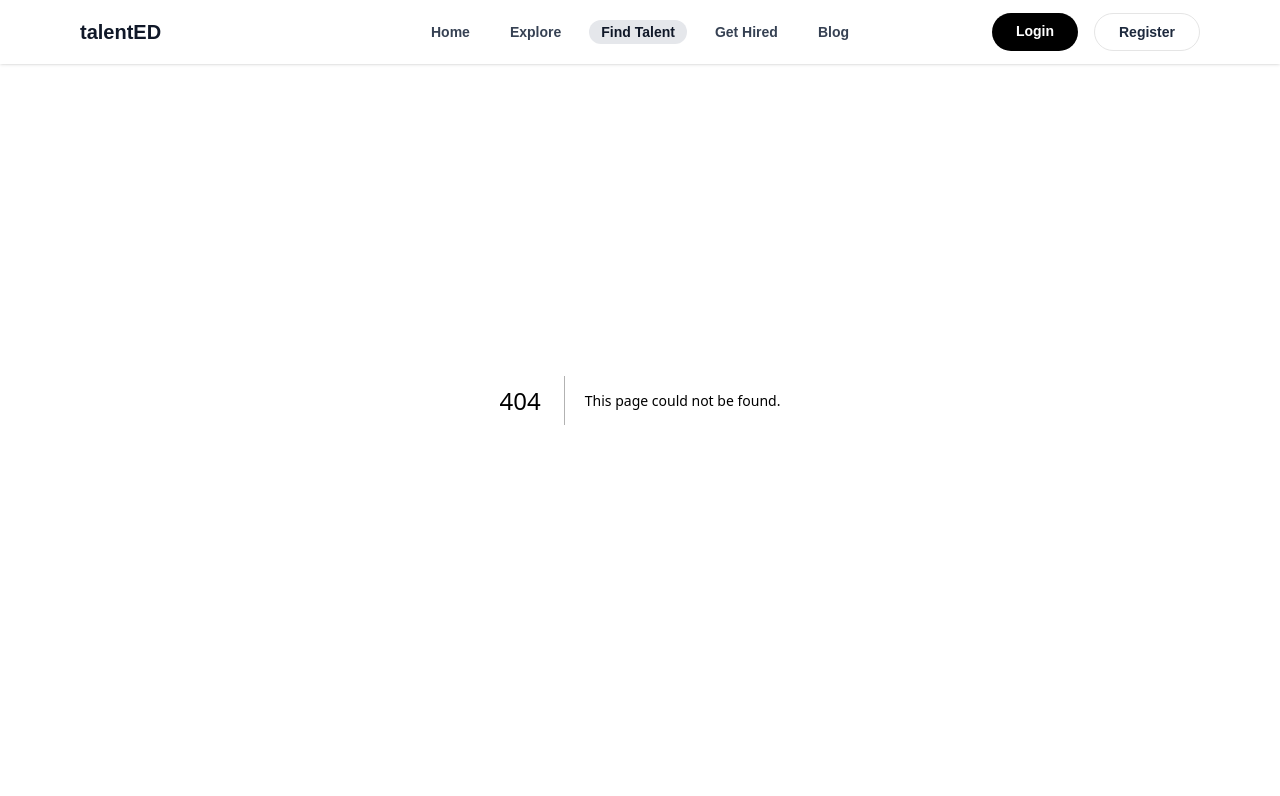
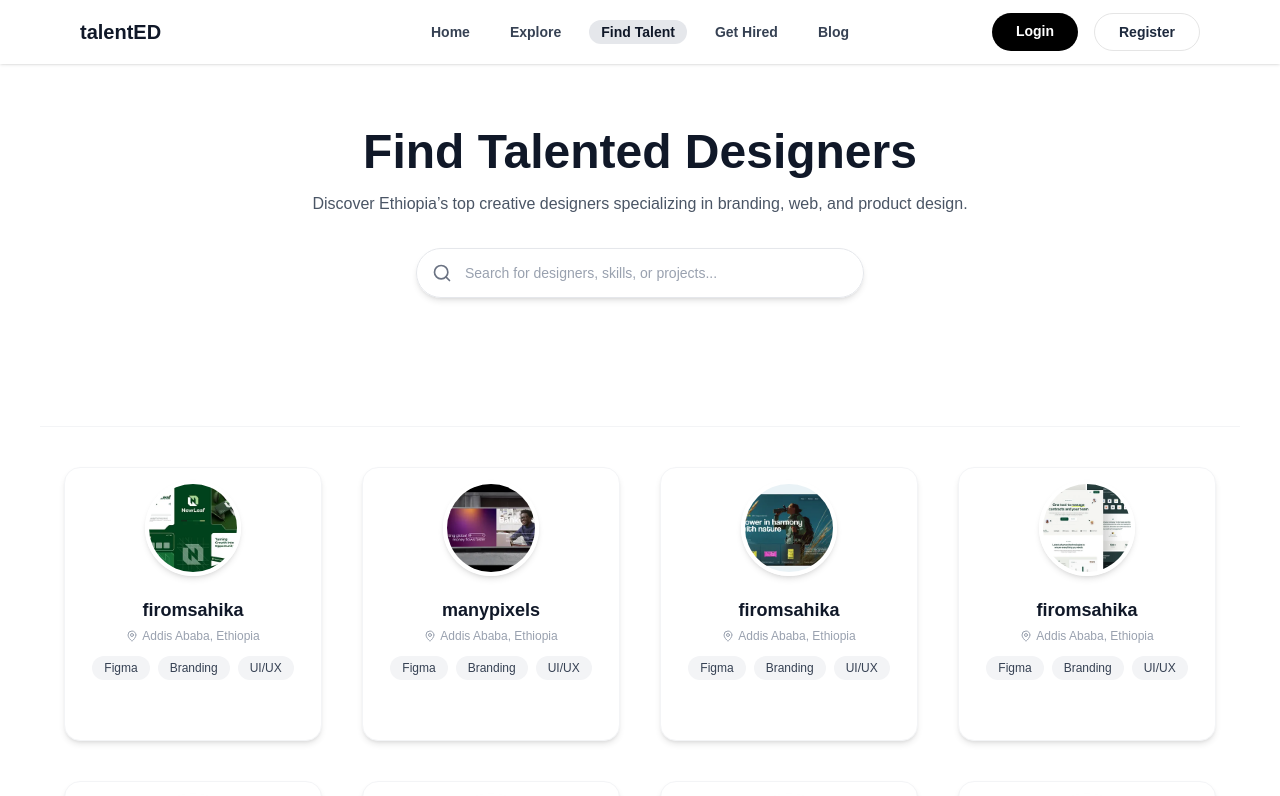
Before and after one commit to firomsahika/QaaliiDesigns, a Next.js app in the folder client/: page /find-talent in a window 1280 px wide. Before the commit this address had no page. Shown: the top 796 px of the page. Built offline with nearby package versions, Linux system fonts and the light colour scheme; a web font is replaced by a local one.

Commit message:
added:find-talent page

```diff
--- a/client/src/app/explore/components/ExploreIntro.tsx
+++ b/client/src/app/explore/components/ExploreIntro.tsx
@@ -49,7 +49,7 @@ export default function ExploreIntro() {
           initial={{ opacity: 0, y: 10 }}
           animate={{ opacity: 1, y: 0 }}
           transition={{ delay: 0.2, duration: 0.8 }}
-          className="text-gray-600 text-lg md:text-xl leading-relaxed max-w-2xl"
+          className="text-gray-600 text-sm md:text-lg leading-relaxed max-w-2xl"
         >
           <strong>talentED</strong> is where creativity meets opportunity.
           Designers share their unique projects and build visibility — while
@@ -58,7 +58,7 @@ export default function ExploreIntro() {
         </motion.p>
 
         {/* CTA Button */}
-        <motion.div
+        {/* <motion.div
           initial={{ opacity: 0, y: 10 }}
           animate={{ opacity: 1, y: 0 }}
           transition={{ delay: 0.4, duration: 0.8 }}
@@ -68,7 +68,7 @@ export default function ExploreIntro() {
               Explore Designs
             </Button>
           </Link>
-        </motion.div>
+        </motion.div> */}
       </div>
     </section>
   );
--- /dev/null
+++ b/client/src/app/find-talent/components/DesignerGrid.tsx
@@ -0,0 +1,116 @@
+"use client";
+
+import Image from "next/image";
+import { Button } from "@/components/ui/button";
+import {
+  Pagination,
+  PaginationContent,
+  PaginationItem,
+  PaginationLink,
+  PaginationNext,
+  PaginationPrevious,
+} from "@/components/ui/pagination";
+import { MapPin, Star } from "lucide-react";
+import datas from "@/app/design/designDatas/CardData";
+
+export default function DesignerGrid() {
+  const designers = datas;
+
+  return (
+    <div className="py-10 px-6">
+      <div className="grid gap-10 sm:grid-cols-2 lg:grid-cols-4 max-w-6xl mx-auto">
+        {designers.map((designer) => (
+          <div
+            key={designer.id}
+            className="group relative bg-white rounded-2xl shadow-md hover:shadow-xl transition-all duration-300 border border-gray-100 p-3  flex flex-col items-center text-center hover:-translate-y-1"
+          >
+            {/* Profile Image */}
+            <div className="relative w-24 h-24 mb-5">
+              <Image
+                src={designer.img}
+                alt={designer.name}
+                fill
+                className="object-cover rounded-full border-4 border-white shadow-md group-hover:scale-105 transition-transform duration-300"
+              />
+            </div>
+
+            {/* Name + Role */}
+            <h3 className="text-lg font-semibold text-gray-900">
+              {designer.name}
+            </h3>
+            {/* <p className="text-gray-500 text-sm mt-1">
+              {designer.category || "UI/UX Designer"}
+            </p> */}
+
+            {/* Location */}
+            <div className="flex items-center justify-center text-gray-400 text-xs mt-1">
+              <MapPin size={12} className="mr-1" />
+              Addis Ababa, Ethiopia
+            </div>
+
+            {/* Rating */}
+            {/* <div className="flex items-center justify-center mt-3 mb-4">
+              {[...Array(5)].map((_, i) => (
+                <Star
+                  key={i}
+                  size={14}
+                  className={`${
+                    i < 4 ? "fill-yellow-400 text-yellow-400" : "text-gray-300"
+                  }`}
+                />
+              ))}
+              <span className="ml-1 text-xs text-gray-500">(4.0)</span>
+            </div> */}
+
+            {/* Skills */}
+            <div className="flex flex-wrap justify-center gap-2 my-3">
+              {["Figma", "Branding", "UI/UX"].map((skill) => (
+                <span
+                  key={skill}
+                  className="bg-gray-100 text-gray-700 text-xs px-3 py-1 rounded-full"
+                >
+                  {skill}
+                </span>
+              ))}
+            </div>
+
+            {/* Hover Button */}
+            <div className="opacity-0 group-hover:opacity-100 transition-opacity duration-300">
+              <Button
+                variant="default"
+                className="rounded-full px-6 py-2 text-sm shadow-md"
+              >
+                View Profile
+              </Button>
+            </div>
+
+            {/* Hover overlay effect */}
+            <div className="absolute inset-0 rounded-2xl bg-gradient-to-b from-transparent to-primary/5 opacity-0 group-hover:opacity-100 transition duration-300 pointer-events-none" />
+          </div>
+        ))}
+      </div>
+
+      {/* Pagination */}
+      <div className="flex justify-center mt-16">
+        <Pagination>
+          <PaginationContent>
+            <PaginationItem>
+              <PaginationPrevious href="#" />
+            </PaginationItem>
+            <PaginationItem>
+              <PaginationLink href="#" isActive>
+                1
+              </PaginationLink>
+            </PaginationItem>
+            <PaginationItem>
+              <PaginationLink href="#">2</PaginationLink>
+            </PaginationItem>
+            <PaginationItem>
+              <PaginationNext href="#" />
+            </PaginationItem>
+          </PaginationContent>
+        </Pagination>
+      </div>
+    </div>
+  );
+}
--- /dev/null
+++ b/client/src/app/find-talent/components/Hero.tsx
@@ -0,0 +1,23 @@
+"use client";
+
+import { SearchInput } from "@/components/Search";
+import { Input } from "@/components/ui/input";
+import { Search } from "lucide-react";
+
+export default function TalentHero() {
+  return (
+    <div className="text-center py-10 md:py-20 lg:py-32 px-6 border-b border-gray-100 ">
+      <h1 className="text-4xl md:text-5xl font-extrabold text-gray-900 mb-4">
+        Find Talented Designers
+      </h1>
+      <p className="text-gray-600 mb-8 max-w-2xl mx-auto">
+        Discover Ethiopia’s top creative designers specializing in branding, web, and product design.
+      </p>
+
+      {/* Search bar */}
+      <div className="relative max-w-md mx-auto">
+        <SearchInput placeholder="Search for designers, skills, or projects..." />
+      </div>
+    </div>
+  );
+}
--- /dev/null
+++ b/client/src/app/find-talent/page.tsx
@@ -0,0 +1,11 @@
+import DesignerGrid from "./components/DesignerGrid";
+import TalentHero from "./components/Hero";
+
+export default function FindTalentPage() {
+  return (
+    <section className="min-h-screen">
+      <TalentHero />
+      <DesignerGrid />
+    </section>
+  );
+}
--- /dev/null
+++ b/client/src/components/TalentCard.tsx
@@ -0,0 +1,31 @@
+import Image from "next/image";
+import { Button } from "@/components/ui/button";
+
+export function TalentCard({ name, skills, bio, image }: any) {
+  return (
+    <div className="bg-white rounded-2xl p-5 shadow-sm hover:shadow-lg transition flex flex-col items-center text-center">
+      <Image
+        src={image}
+        alt={name}
+        width={100}
+        height={100}
+        className="rounded-full object-cover mb-4"
+      />
+      <h3 className="font-semibold text-lg text-gray-900">{name}</h3>
+      <p className="text-sm text-gray-500 mb-2">{bio}</p>
+      <div className="flex flex-wrap justify-center gap-1 mb-3">
+        {skills.map((skill: string, idx: number) => (
+          <span
+            key={idx}
+            className="text-xs bg-primary/10 text-primary px-2 py-1 rounded-full"
+          >
+            {skill}
+          </span>
+        ))}
+      </div>
+      <Button variant="outline" className="rounded-full text-sm px-4">
+        View Profile
+      </Button>
+    </div>
+  );
+}
```
